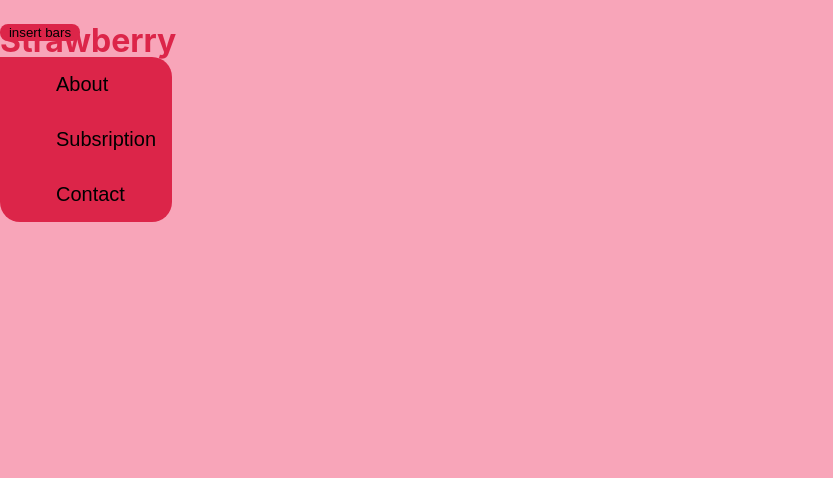
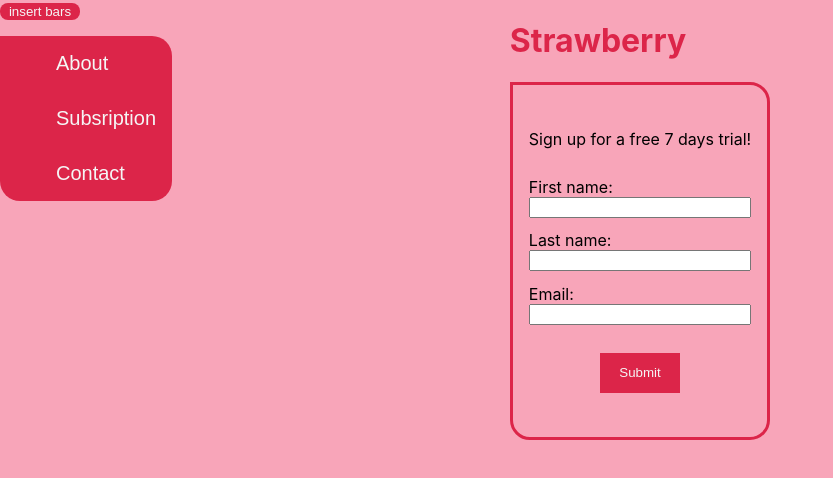
Before and after one commit to mtribbs/assignment3react, a React (Create React App) app in the folder strawberry/: page / in a window 1280 px wide. Shown: the top 478 px of the page, without its empty margins (0-833 px from the left). Built offline with nearby package versions, Linux system fonts and the light colour scheme.

Commit message:
basics added

```diff
--- a/strawberry/src/App.js
+++ b/strawberry/src/App.js
@@ -1,14 +1,17 @@
 import Home from './components/Home';
 import Menu from './components/Menu';
+import Form from './components/Form';
 
 import "./index.css";
 
 function App() {
   return (
-    <div>
+    <div className="container">
       <Menu></Menu>
+      <div className="main">
       <Home></Home>
-
+      <Form></Form>
+      </div>
     </div>
   );
 }
--- /dev/null
+++ b/strawberry/src/components/Form.js
@@ -0,0 +1,24 @@
+
+
+const Form = () => {
+    return (
+        <form className="form">
+            <p>Sign up for a free 7 days trial!</p>
+            <label className="formlabel">
+                First name:
+                <input type="text" name="fname" />
+            </label>
+            <label className="formlabel">
+                Last name:
+                <input type="text" name="lname" />
+            </label>
+            <label className="formlabel">
+                Email:
+                <input type="email" name="email" />
+            </label>
+            <input type="submit" value="Submit" className="submitbtn"/>
+        </form>
+    );
+};
+
+export default Form;
--- a/strawberry/src/index.css
+++ b/strawberry/src/index.css
@@ -13,6 +13,15 @@ code {
     monospace;
 }
 
+.container {
+  display: flex;
+}
+
+.main {
+  display: flex;
+  flex-direction: column;
+  margin: auto;
+}
 
 .pagetitle {
   color: #dc2549;
@@ -35,7 +44,7 @@ code {
   padding: 1rem;
   font-family: sans-serif;
   font-size: 20px;
-  color: black;
+  color: whitesmoke;
 }
 
 .menubtn {
@@ -44,7 +53,7 @@ code {
   border-radius: 8px;
   background-color:#dc2549;
   width: 5rem;
-  color: black;
+  color: whitesmoke;
 }
 
 .dropdown {
@@ -54,3 +63,32 @@ code {
   border-bottom-right-radius: 20px;
   margin-top: 1rem;
 }
+
+.form {
+  display: flex;
+  flex-direction: column;
+  justify-content: space-evenly;
+  height: 40vh;
+  padding: 1rem;
+  width: fit-content;
+  border: 3px solid #dc2549;
+  border-top-right-radius: 20px;
+  border-bottom-left-radius: 20px;
+  border-bottom-right-radius: 20px;
+}
+
+.formlabel {
+  display: flex;
+  flex-direction: column;
+}
+
+.submitbtn {
+  background-color: #dc2549;
+  color: whitesmoke;
+  border: none;
+  height: 40px;
+  width: 80px;
+  align-self: center;
+  margin: 1rem;
+  cursor: pointer;
+}
```
Also changed, not shown: strawberry/src/components/SignUp.js (added, +9 -0 lines).
